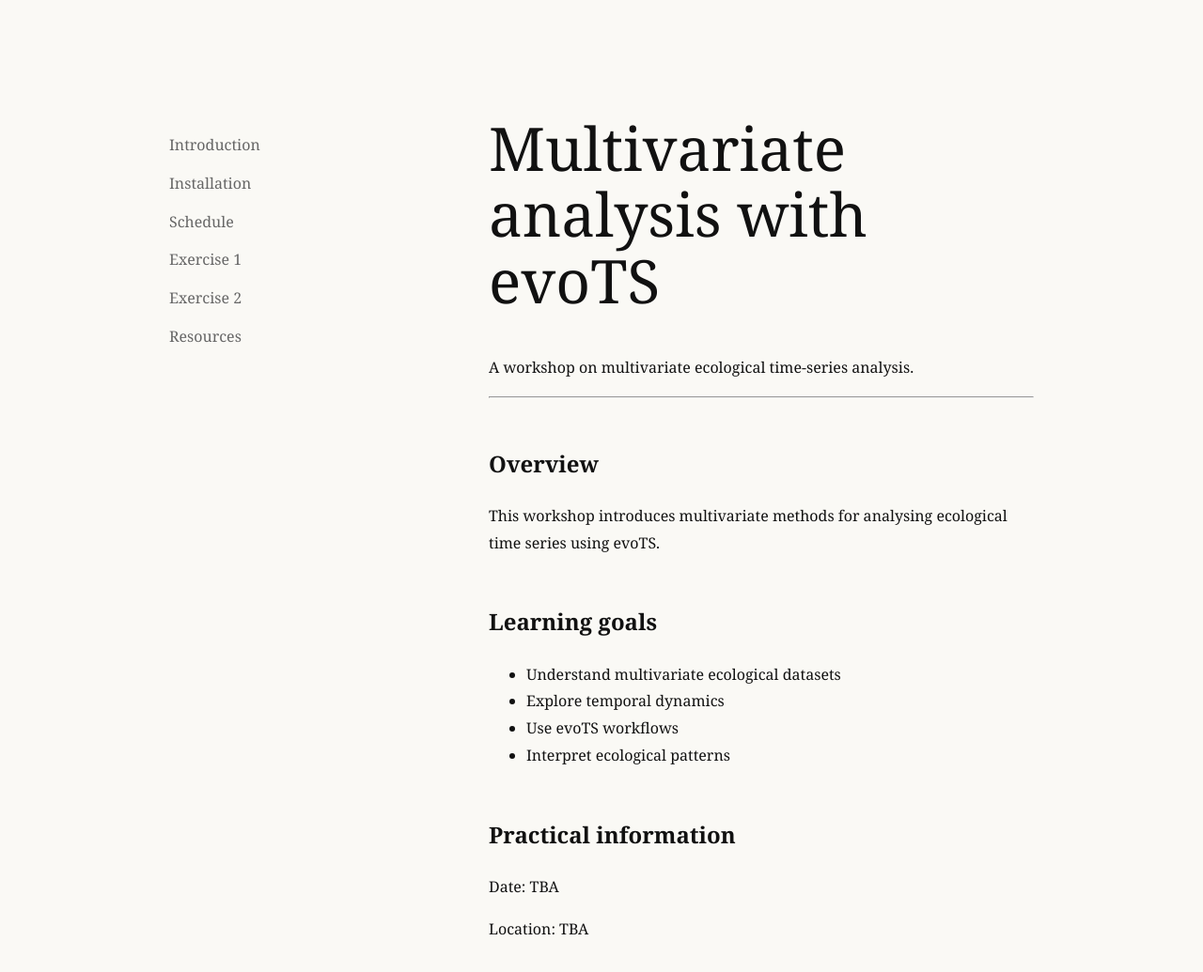
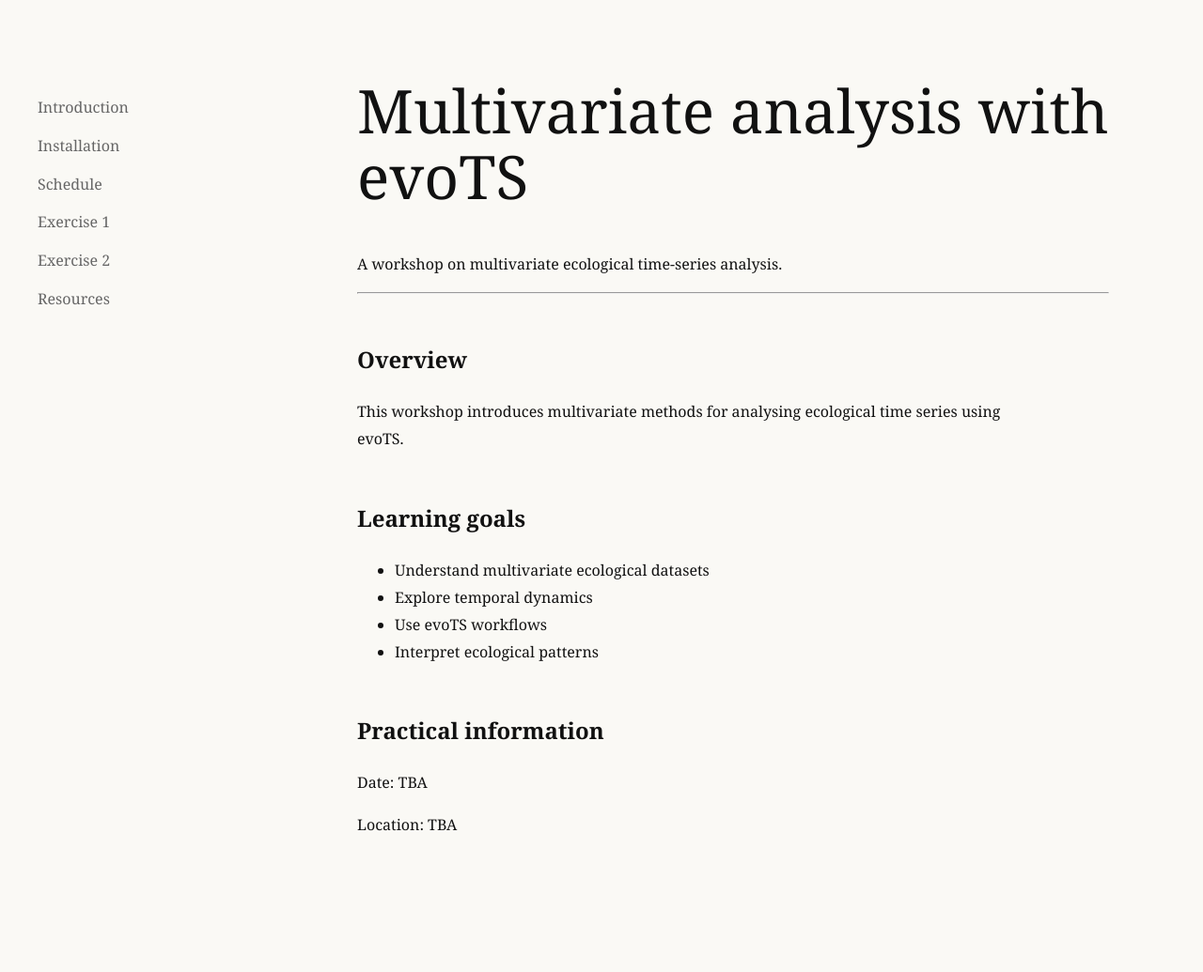
Before and after one commit to VildeBruhn/vildebruhn.github.io, a Jekyll site: the page built from index.md, in a window 1280 px wide and 1099 px high. Shown: the top 1035 px of the window at 94% size. Built offline with Jekyll 4.4.1, drawn with Linux system fonts in a browser that asks for light colours.

Commit message:
Update style.css

```diff
--- a/assets/css/style.css
+++ b/assets/css/style.css
@@ -3,21 +3,18 @@ body {
   background: #faf9f5;
   color: #111;
 
-  max-width: 1000px;
-  margin: auto;
-
-  padding: 40px;
-
   line-height: 1.8;
+  margin: 0;
 }
 
 .page {
   display: grid;
   grid-template-columns: 260px 1fr;
+
   gap: 80px;
 
   max-width: 1400px;
-  margin: auto;
+  margin: 0 auto;
 
   padding: 40px;
 }
@@ -25,6 +22,7 @@ body {
 .sidebar {
   position: sticky;
   top: 40px;
+
   align-self: start;
 }
 
@@ -35,12 +33,15 @@ body {
 .site-title a {
   text-decoration: none;
   color: black;
+
+  font-size: 1.2rem;
   font-weight: bold;
 }
 
 .sidebar nav {
   display: flex;
   flex-direction: column;
+
   gap: 12px;
 }
 
@@ -63,36 +64,6 @@ h1 {
   line-height: 1.1;
 }
 
-.site-title a {
-  text-decoration: none;
-  color: black;
-
-  font-size: 1.2rem;
-  font-weight: bold;
-}
-
-nav {
-  margin-top: 15px;
-
-  display: flex;
-  gap: 25px;
-}
-
-nav a {
-  text-decoration: none;
-  color: #666;
-}
-
-nav a:hover {
-  color: black;
-}
-
-h1 {
-  font-size: 4rem;
-  font-weight: normal;
-  line-height: 1.1;
-}
-
 h2 {
   margin-top: 3rem;
 }
```
